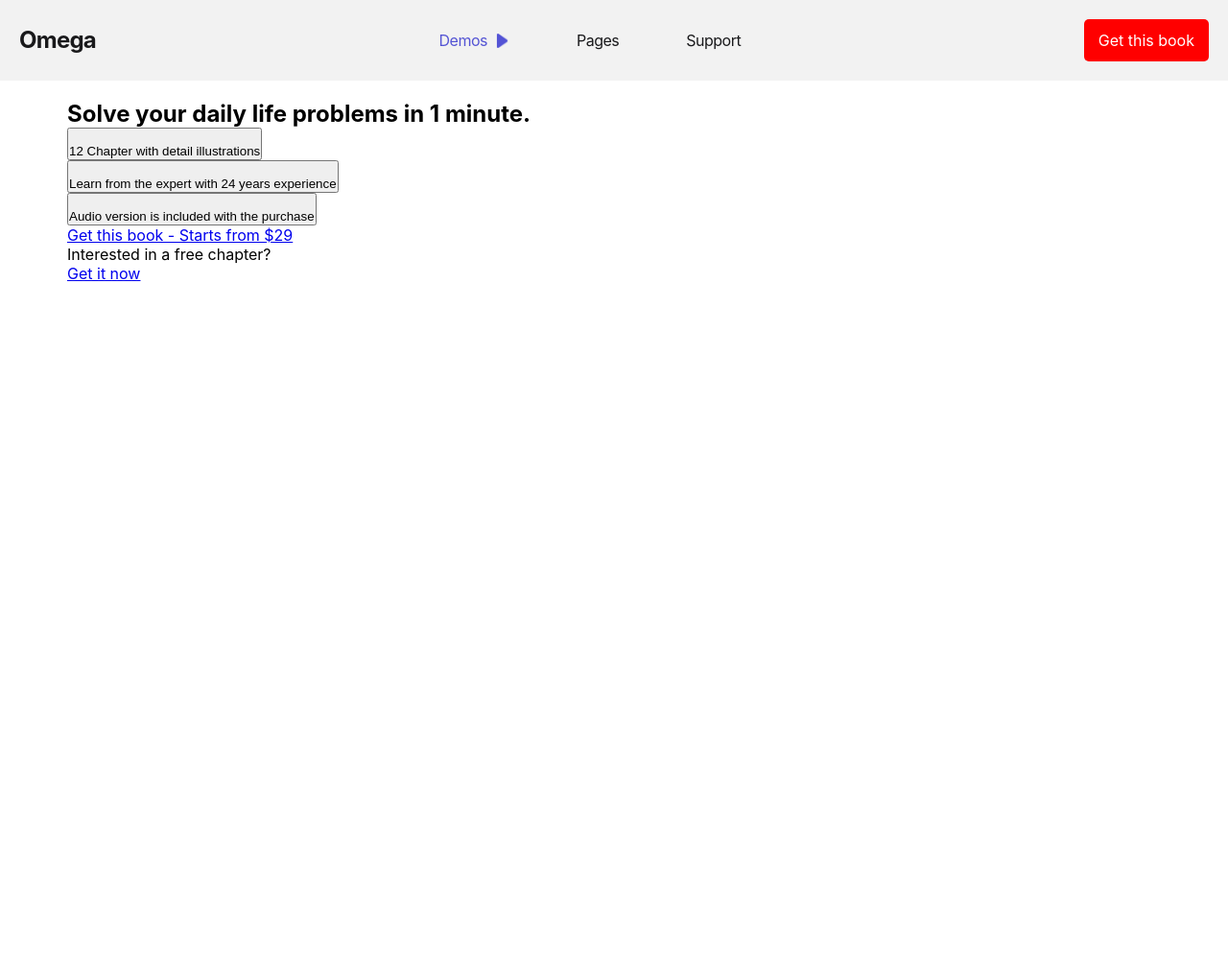
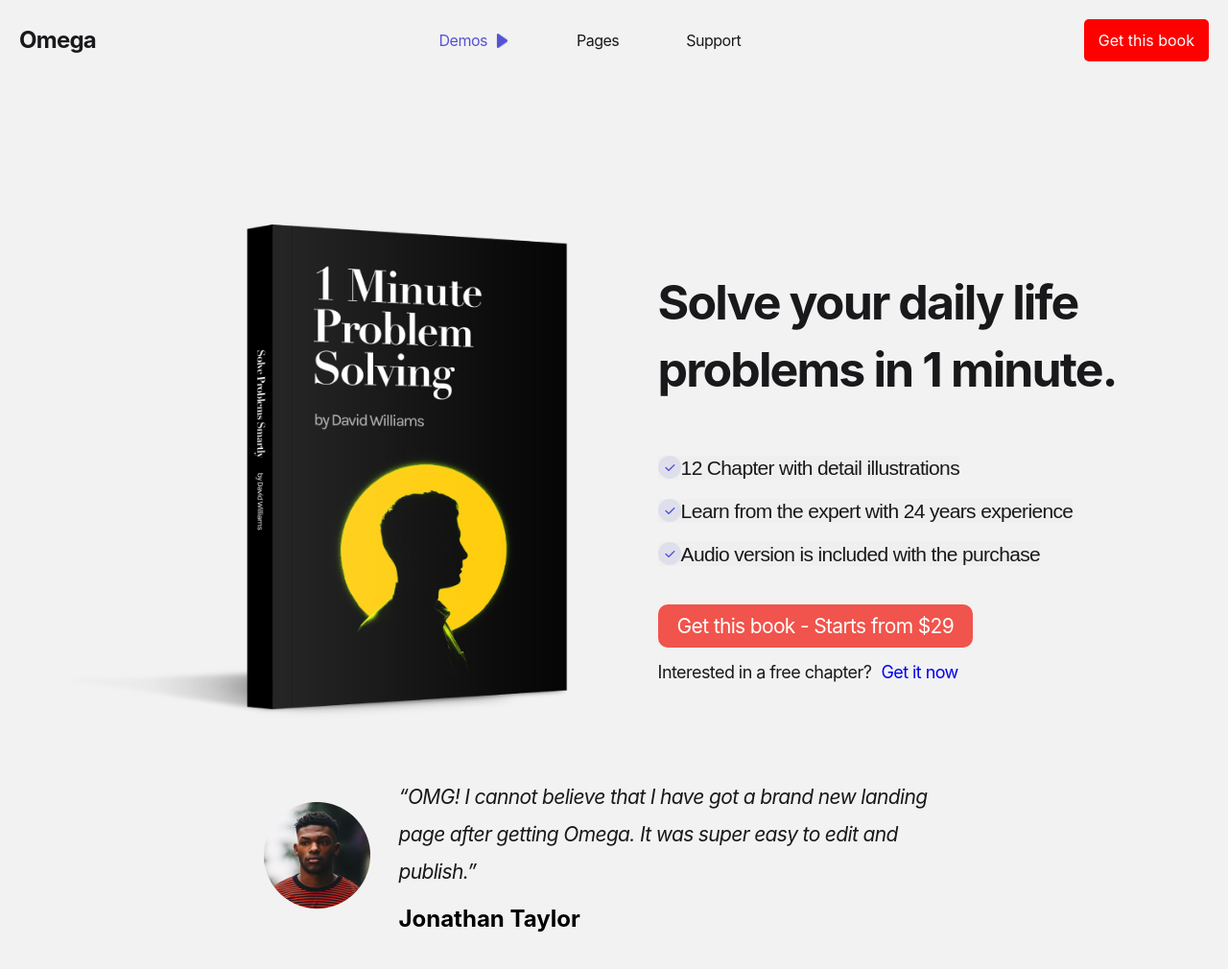
Before and after one commit to AzamatOrtiqov/Omega-page-6, a plain HTML site: page index.html in a window 1280 px wide. Shown: the whole page at 96% size. Before the commit the page ends 800 px from the top, so only its background shows below. Drawn offline with Linux system fonts and the light colour scheme.

Commit message:
creat index.html

```diff
--- a/index.html
+++ b/index.html
@@ -68,27 +68,27 @@
 
     <section class="life">
             <div class="container">
-                 <div class="life-photo">
-                     <img src="" alt="" class="life-photo-img">
+                 <div class="life-photo-section">
+                     <img src="./img/life-photo.png" alt="" class="life-photo-img">
                  </div>
-                 <div class="life-content">
+                 <div class="life-content-section">
                      <h2 class="life-content-title">Solve your daily life problems in 1 minute.</h2>
                      <ul class="life-content-list">
                          <li class="life-content-item">
                              <button class="button">
-                                 <img src="" alt="" class="button-img">
+                                 <img src="./img/life-icon.png" alt="Icon" class="button-img">
                                  <p class="button-text">12 Chapter with detail illustrations</p>
                              </button>
                          </li>
                          <li class="life-content-item">
                              <button class="button">
-                                 <img src="" alt="" class="button-img">
+                                 <img src="./img/life-icon.png" alt="Icon" class="button-img">
                                  <p class="button-text">Learn from the expert with 24 years experience</p>
                              </button>
                          </li>
                          <li class="life-content-item">
                              <button class="button">
-                                 <img src="" alt="" class="button-img">
+                                 <img src="./img/life-icon.png" alt="Icon" class="button-img">
                                  <p class="button-text">Audio version is included with the purchase</p>
                              </button>
                          </li>
@@ -101,9 +101,17 @@
                      </div>
                  </div>
 
+                 <div class="life-footer">
+                     <img src="./img/life-oval.png" alt="People">
+                     <div class="life-footer-info">
+                         <i>“OMG! I cannot believe that I have got a brand new landing page after getting Omega. It was super easy to edit and publish.”</i>
+                         <h2>Jonathan Taylor</h2>
+                     </div>
+                 </div>
+
 
             </div>
-        </section>
+    </section>
 
 </body>
 </html>
--- a/style.css
+++ b/style.css
@@ -13,6 +13,9 @@ img {
     height: auto;
 }
 
+a {
+    display: block;
+}
 body {
     font-family: -apple-system, BlinkMacSystemFont, 'Segoe UI', Roboto, Oxygen, Ubuntu, Cantarell, 'Open Sans', 'Helvetica Neue', sans-serif;
 }
@@ -178,3 +181,98 @@ body {
 .subdropdown:hover .subdropdown-icon {
     transform: rotate(90deg);
 }
+
+.life {
+    background-color: #F2F2F2;
+}
+
+.life .container {
+    display: flex;
+    justify-content: space-between;
+    flex-wrap: wrap;
+    align-items: center;
+    padding: 150px 0;
+}
+
+.life-content-section,
+.life-photo-section {
+    width: 46%;
+}
+
+.life-content-title {
+    font-size: 50px;
+    margin-bottom: 55px;
+    line-height: 70px;
+    letter-spacing: -1.87579px;
+    color: #19191B;
+}
+
+.button {
+    display: flex;
+    align-items: center;
+    border: none;
+    margin-top: 20px;
+}
+
+.button:focus {
+    outline: none;
+}
+
+.button-text {
+    font-size: 21px;
+    line-height: 25px;
+    letter-spacing: -0.656526px;
+    color: #19191B;
+    margin-lefx: 10px;
+}
+
+.life-content-link {
+    font-size: 21px;
+    line-height: 25px;
+    text-align: center;
+    letter-spacing: -0.656526px;
+    padding: 10px 20px;
+    background-color: #F0544C;
+    text-decoration: none;
+    border-radius: 10px;
+    color: #FFFFFF;
+    display: inline-block;
+    margin: 40px auto 15px auto;
+}
+
+.life-content-footer {
+    display: flex;
+    align-items: center;
+    font-size: 18px;
+    line-height: 21px;
+    letter-spacing: -0.562737px;
+    color: #19191B;
+}
+
+.life-content-footer a {
+    text-decoration: none;
+    margin-left: 10px;
+}
+
+.life-footer {
+    width: 65%;
+    display: flex;
+    align-items: center;
+    justify-content: center;
+    margin: 50px auto;
+    padding: 5px;
+}
+
+
+.life-footer-info {
+    margin-left: 30px;
+}
+
+.life-footer-info i {
+    display: block;
+    margin-bottom: 15px;
+    font-size: 21px;
+    line-height: 39px;
+    letter-spacing: -0.656526px;
+    color: #19191B;
+}
```
